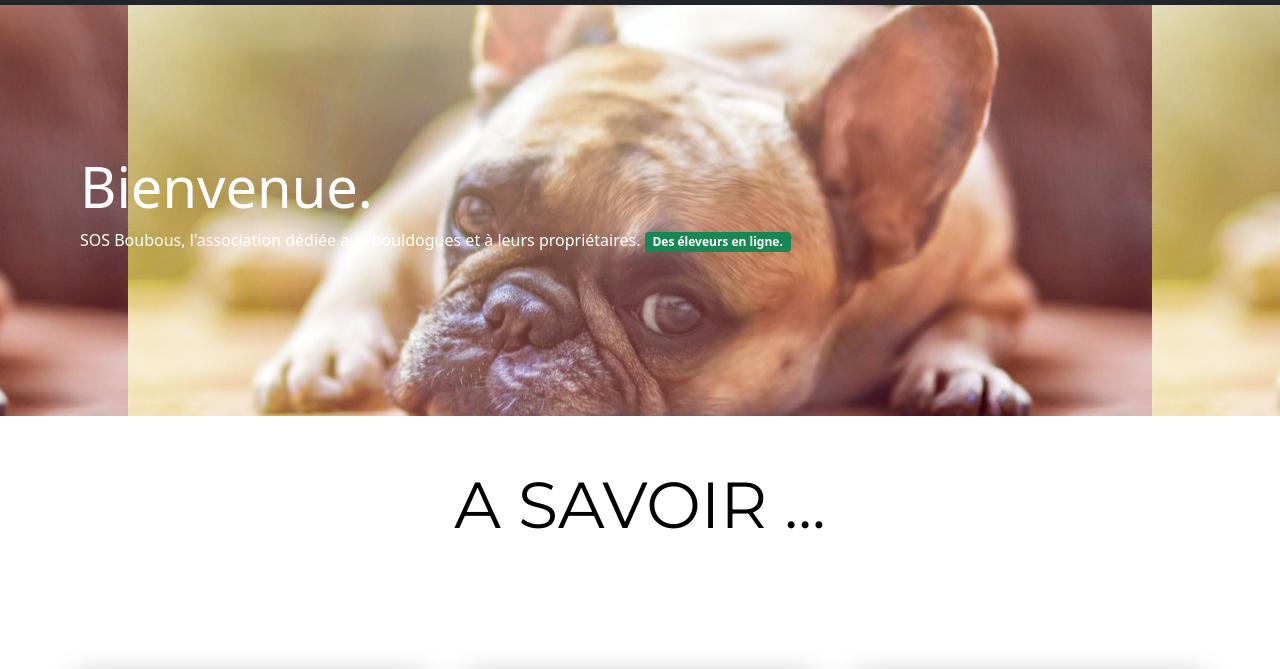
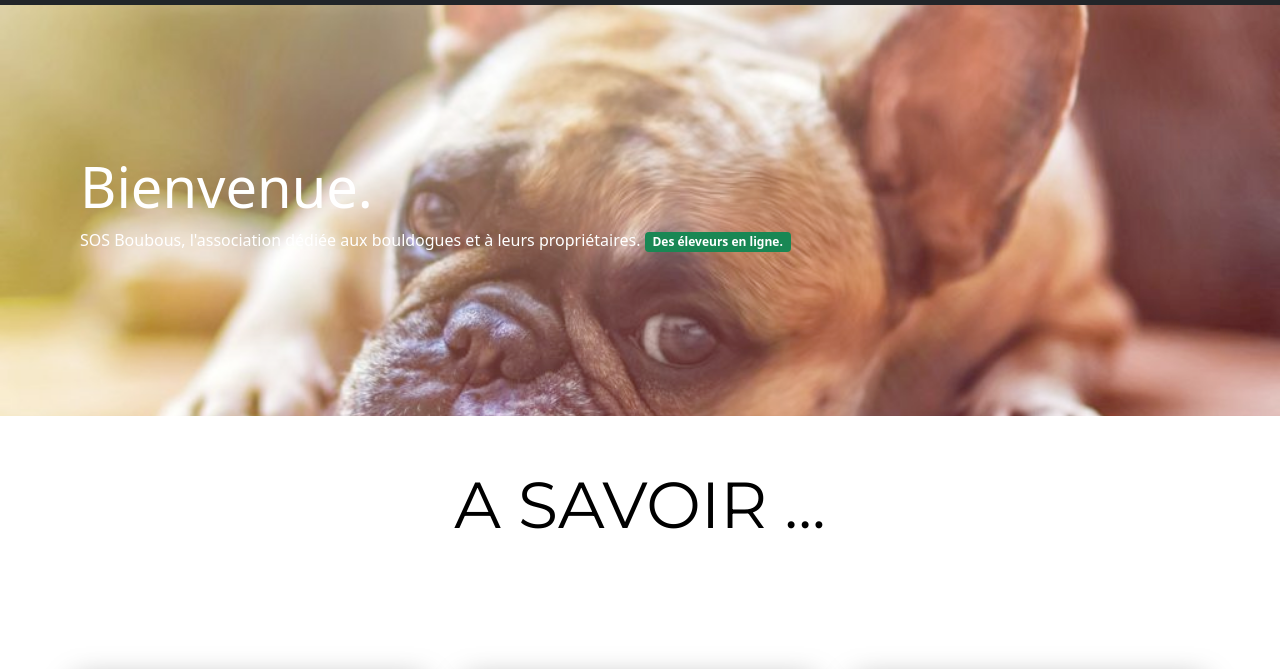
Before and after one commit to poke953/evaluations-bertrand-bookstrap, a plain HTML site: page index.html in a window 1280 px wide. Shown: the part 119-788 px from the top of the page. Drawn offline with nearby package versions, Linux system fonts and the light colour scheme; a script that the page names is missing.

```diff
--- a/index.html
+++ b/index.html
@@ -69,7 +69,7 @@
   </div>
 </nav>
 
-<div class="text-white py-5" style="background: url('BDF.png') center">
+<div class="text-white py-5" style="background: url('BDF.png') center/cover no-repeat;">
   <div id="presentation" class="container">
       <h1 class="display-4">Bienvenue.</h1>
       <p>SOS Boubous, l'association dédiée aux bouldogues et à leurs propriétaires.
@@ -403,4 +403,5 @@
   <script src="app.js"></script>
 
 </body>
+
 </html>
```
